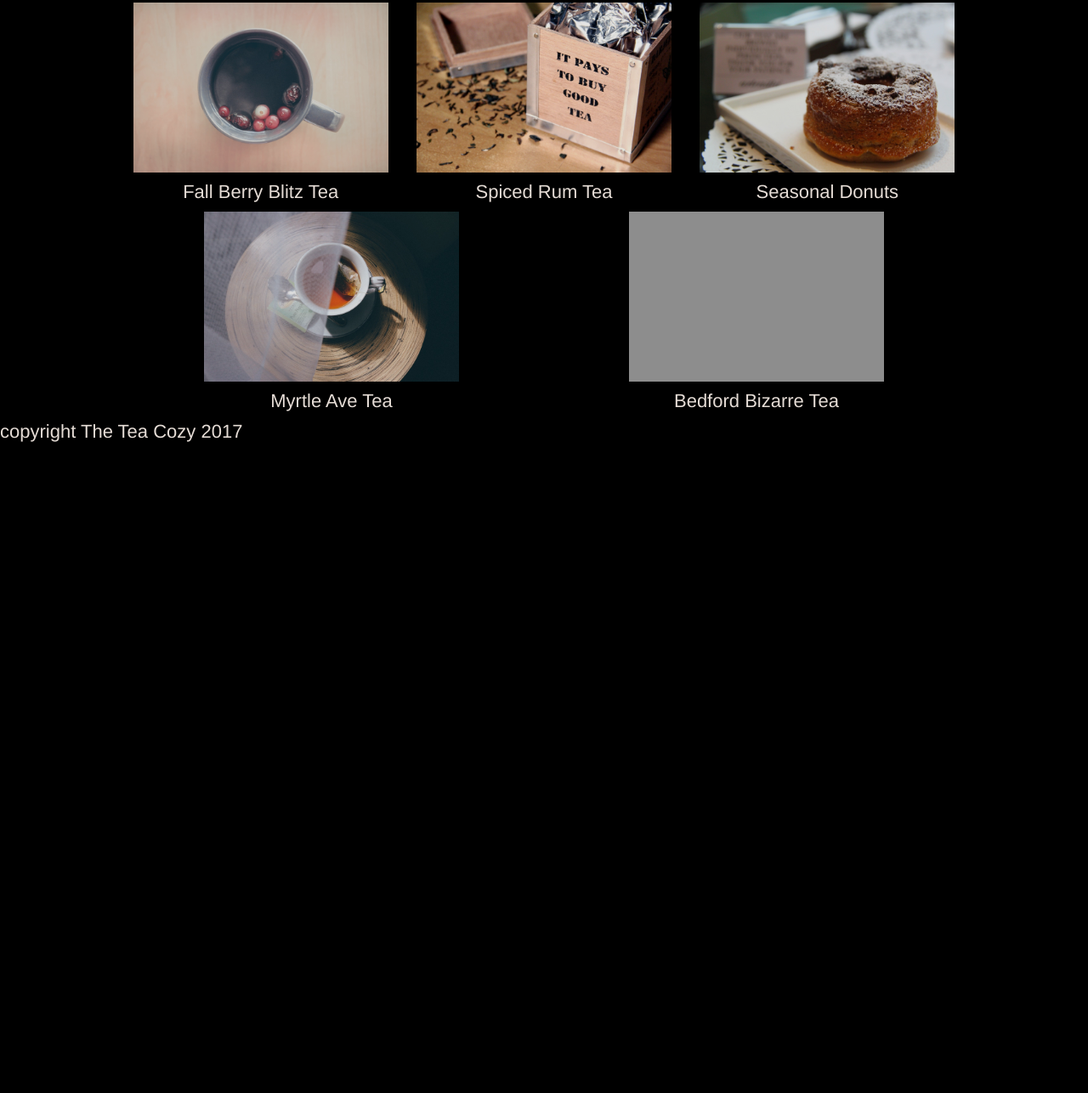
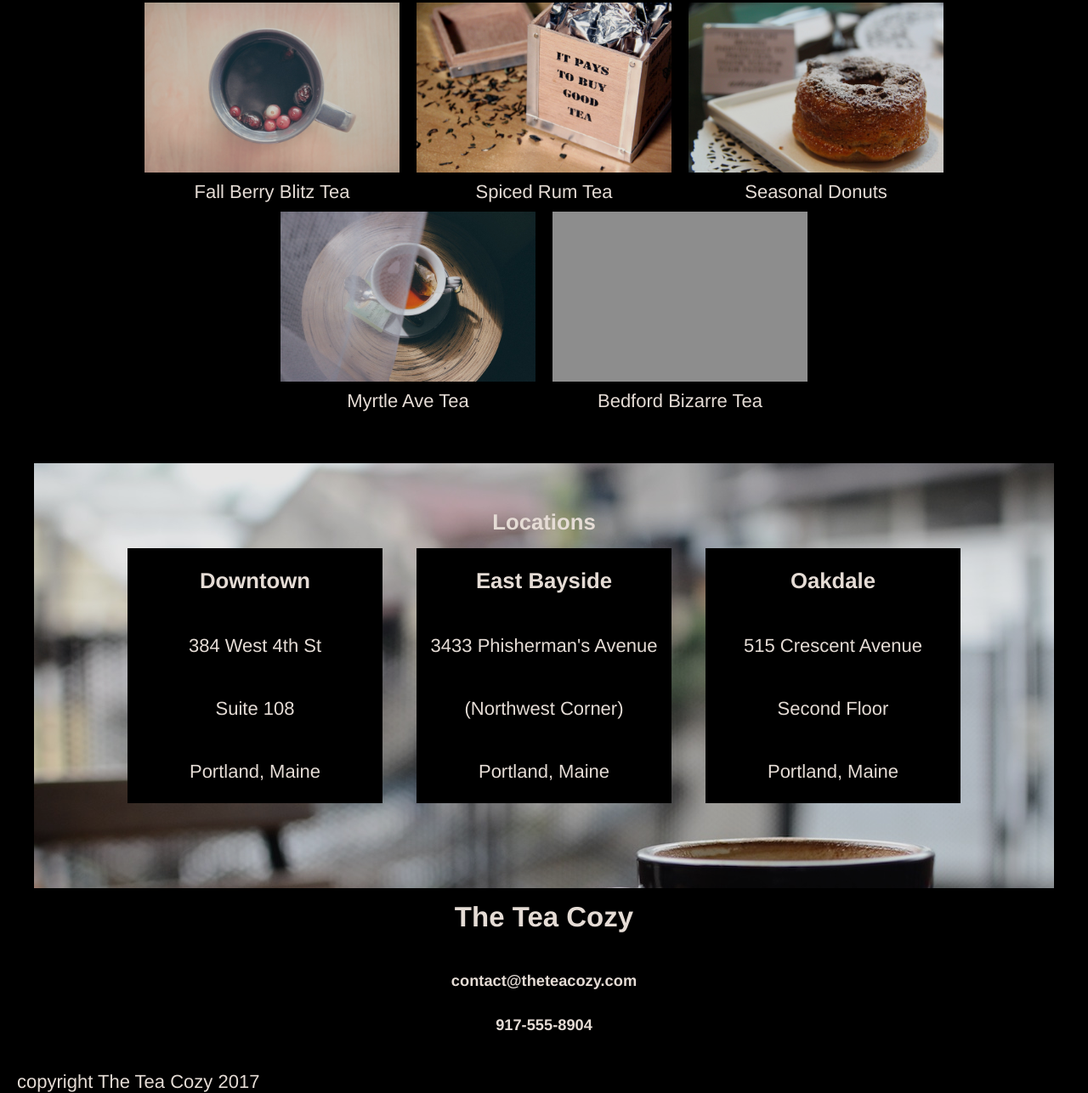
Before and after one commit to rekot24/tea_cozy, a plain HTML site: page index.html in a window 1280 px wide. Shown: the part 943-2229 px from the top of the page at 85% size. Before the commit the page ends 1464 px from the top, so only its background shows below. Drawn offline with Linux system fonts and the light colour scheme; grey boxes are pictures that could not be loaded.

Commit message:
Final Draft

```diff
--- a/index.html
+++ b/index.html
@@ -64,11 +64,37 @@
       <!-- Locations Section -->
 
       <div class="locations">
+        <h3>Locations</h2>
+        <div class="loc-box">
+          <div class="loc">
+            <h3>Downtown</h2>
+            <span>384 West 4th St</span>
+            <span>Suite 108</span>
+            <span>Portland, Maine</span>
+          </div>
+
+          <div class="loc">
+            <h3>East Bayside</h2>
+            <span>3433 Phisherman's Avenue</span>
+            <span>(Northwest Corner)</span>
+            <span>Portland, Maine</span>
+          </div>
+
+          <div class="loc">
+            <h3>Oakdale</h2>
+            <span>515 Crescent Avenue</span>
+            <span>Second Floor</span>
+            <span>Portland, Maine</span>
+          </div>
+        </div>
       </div>
 
       <!-- About Section -->
 
       <div class="about">
+        <h2>The Tea Cozy</h2>
+        <h5>contact@theteacozy.com</h5>
+        <h5>917-555-8904</h5>
       </div>
 
     </div>
--- a/resources/css/style.css
+++ b/resources/css/style.css
@@ -88,24 +88,70 @@ a {
   height: 200px;
 }
 
-.flavors span {
-  padding: 10px 0;
-}
-
 .teas {
   display: flex;
   flex-wrap: wrap;
-  justify-content: space-around;
+  justify-content: center;
 }
 
 .flavors {
   display: flex;
   align-items: center;
   flex-direction: column;
+  margin: 0 10px;
+}
+
+.flavors span {
+  margin: 10px 0;
+}
+
+.locations {
+  background-image: url("../images/img-locations-background.jpg");
+  display: flex;
+  flex-direction: column;
+  width: 1200px;
+  height: 500px;
+  margin-top: 50px;
+}
+
+.locations h3 {
+  text-align: center;
+  height: 30px;
+  margin: 55px 0 15px 0;
+}
+
+.loc-box {
+  display: flex;
+  justify-content: center;
+}
+
+.loc {
+  display: flex;
+  flex-direction: column;
+  justify-content: space-around;
+  align-items: center;
+  height: 300px;
+  width: 300px;
+  background-color: black;
+  margin: 0 20px;
+  opacity: 1;
+}
+
+.loc h3 {
+  margin: 0;
+}
+
+.about {
+  text-align: center;
+  height: 200px;
+}
+
+.about h2 {
+  margin: 15px 0 45px 0;
 }
 
 /* Footer Section */
 
-footer {
-
+footer .copyright {
+  margin-left: 20px;
 }
```
